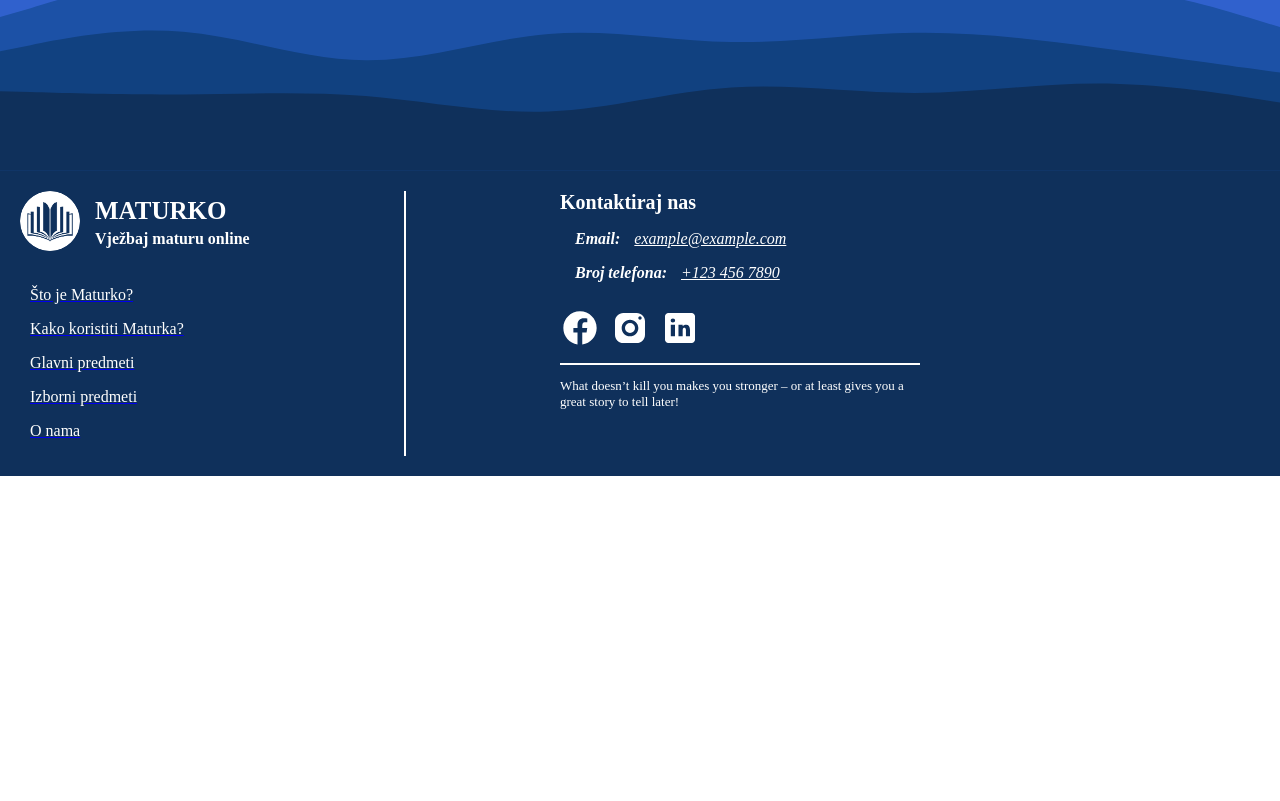
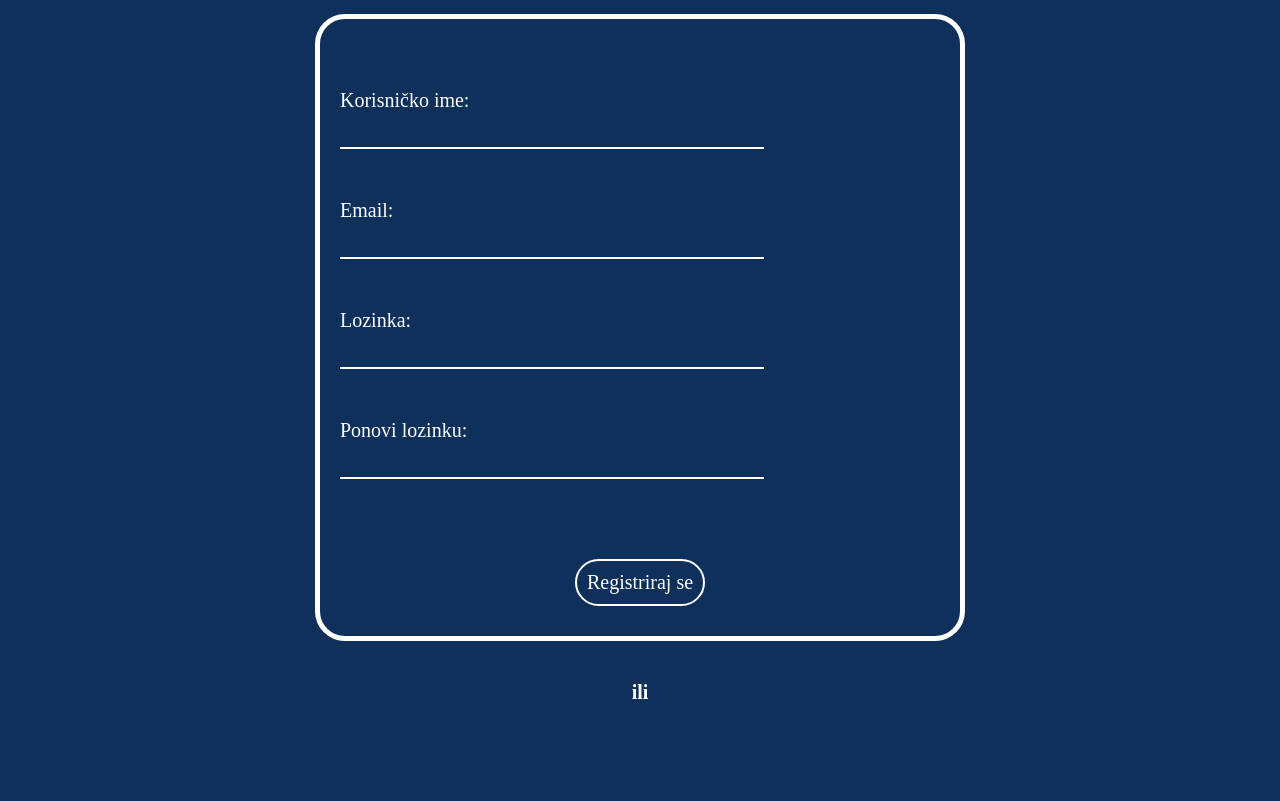
Before and after one commit to Ante-5rovic/drzavna-matura, a React (Create React App) app in the folder client/: page /register in a window 1280 px wide. Shown: the part 379-1180 px from the top of the page. Before the commit the page ends 855 px from the top, so only its background shows below. Built offline with nearby package versions, Linux system fonts and the light colour scheme; no server answers.

Commit message:
add basic registration

```diff
--- a/client/src/Pages/AuntentificationPages/LoginPage/Login.js
+++ b/client/src/Pages/AuntentificationPages/LoginPage/Login.js
@@ -39,7 +39,7 @@ const Login = () => {
             htmlFor="username"
             className="log-in-form-lable log-in-form-componenet"
           >
-            Korisničko ime / email
+            Email:
           </label>
           <input
             type="text"
@@ -55,7 +55,7 @@ const Login = () => {
             htmlFor="password"
             className="log-in-form-lable log-in-form-componenet"
           >
-            Lozinka
+            Lozinka:
           </label>
           <input
             type="password"
--- a/client/src/Pages/AuntentificationPages/LoginPage/login.css
+++ b/client/src/Pages/AuntentificationPages/LoginPage/login.css
@@ -14,6 +14,7 @@
     border-radius: 30px;
     margin-bottom: 10px;
     transition: color 0.3s ease, border 0.3s ease, border-radius 0.5s ease;
+    cursor: pointer;
 }
 
 #log-in-google-button{
@@ -96,6 +97,7 @@ input:-webkit-autofill:focus,
 input:-webkit-autofill:active{
     -webkit-box-shadow: 0 0 0 30px #0f305b inset !important;
     -webkit-text-fill-color: white !important;
+    caret-color: white;
 }
 
 @media (max-width: 576px) {
--- a/client/src/Pages/AuntentificationPages/RegisterPage/Register.js
+++ b/client/src/Pages/AuntentificationPages/RegisterPage/Register.js
@@ -1,17 +1,210 @@
-import React from 'react'
+import React, { useState } from "react";
 
-import Navbar from '../../../Components/NavbarComponent/Navbar'
-import Header from '../../../Components/HeaderComponent/Header'
-import Footer from '../../../Components/FooterComponent/Footer'
+import Navbar from "../../../Components/NavbarComponent/Navbar";
+import Header from "../../../Components/HeaderComponent/Header";
+import Footer from "../../../Components/FooterComponent/Footer";
+import GoogleLoginButton from "../LoginPage/LoginPageComponents/GoogleLoginComponent/GoogleLoginButton";
+
+import "./register.css";
 
 const Register = () => {
+  const [formData, setFormData] = useState({
+    username: "",
+    email: "",
+    password: "",
+    passwordRepeat: "",
+  });
+  const [errorMsg, setErrorMsg] = useState("");
+
+  const handleChange = (e) => {
+    const { name, value } = e.target;
+    setFormData((prevData) => ({
+      ...prevData,
+      [name]: value,
+    }));
+  };
+
+  const handleSubmit = (e) => {
+    e.preventDefault();
+    // Naša interna registracija!
+    // Pošalji formData backendu ili izvrši drugu akciju
+
+    // Treba provjeriti i na backendu, ali i ovdje cu prije slanja provjeriti
+    // jesu li zadovoljeni neki osnovni uvjti da se smanji opterecenje na backend
+
+    // Dodatno napraviti ljepsi error msg, nebitno za sada
+
+    if (formData.username === "") {
+      // Prvo provjeri jeli unesen username
+      setErrorMsg("Korisničko ime ne smije biti prazno.");
+      changeBorderError("username")
+    } else if (formData.email === "") {
+      // Provjeri jeli unesen email
+      setErrorMsg("Korisničko ime ne smije biti prazno.");
+      changeBorderError("email")
+    } else if (formData.password === "") {
+      // Provjeri jeli unesen password
+      setErrorMsg("Lozinka ne smije biti prazna.");
+      changeBorderError("password")
+    } else if (formData.passwordRepeat === "") {
+      // Provjeri jeli unesen passwordRepeat
+      setErrorMsg("Ponovljena lozinka ne smije biti prazna.");
+      changeBorderError("passwordRepeat")
+    } else {
+      const isValid = /^[^\s@]+@[^\s@]+\.[^\s@]+$/.test(formData.email);
+      if (!isValid) {
+        // Provjeri jeli mail u standardnom obliku
+        setErrorMsg(
+          "Email mora biti u ispravnom formatu. Npr: primjer@gmail.com"
+        );
+        changeBorderError("email")
+      } else if (formData.password.length < 8) {
+        // Provjeri duzinu lozinke
+        setErrorMsg("Lozinka mora imati barem 8 znakova.");
+        changeBorderError("password")
+      } else if (!/[A-Z]/.test(formData.password)) {
+        // Provjeri sadrzi li lozinka barme jedno veliko slovo
+        setErrorMsg("Lozinka mora imati barem jedno veliko slovo.");
+        changeBorderError("password")
+      } else if (!/[0-9]/.test(formData.password)) {
+        // Provjeri sadrzi li lozinka barem jedan broj
+        setErrorMsg("Lozinka mora imati barem jedan broj.");
+        changeBorderError("password")
+      } else if (!/[^a-zA-Z0-9]/.test(formData.password)) {
+        // Provjeri sadrzava li lozinka barem jedan specijalni znak
+        setErrorMsg(
+          `Lozinka mora imati barem jedan specijalni znak.Npr: !@#$%^&*(),.?":{}|<>`
+        );
+        changeBorderError("password")
+      } else if (formData.password !== formData.passwordRepeat) {
+        // Provjeri jesu li lozinke jednake
+        setErrorMsg("Lozinka i ponovljena lozinka nisu jednake.");
+        changeBorderError("passwordRepeat")
+      } else {
+        // Salji na backend <---- TO DO
+        setErrorMsg("");
+        console.log("Submitted Data:", formData);
+      }
+    }
+  };
+
+  const changeBorderError = (elementId) => {
+    const element = document.getElementById("register-"+elementId);
+    if (element) {
+      element.style.borderBottom = "2px solid red";
+    }
+  };
+  const changeBorderOnFocus = (elementId) => {
+    const element = document.getElementById("register-"+elementId);
+    if (element) {
+      element.style.borderBottom = "2px solid white";
+    }
+  };
+
   return (
-    <div>
-        <Header/>
-        <Navbar/>
-        <Footer footerImmageClass={"footer2"}/>
+    <div className="register-main-wrap">
+      <Header />
+      <Navbar />
+      <section className="register-section-wrap">
+        <h1 className="register-title">Napravi Maturko račun</h1>
+        <form onSubmit={handleSubmit} id="register-form">
+          <label
+            htmlFor="username"
+            className="register-form-lable register-form-componenet"
+          >
+            Korisničko ime:
+          </label>
+          <input
+            type="text"
+            id="register-username"
+            className="register-form-componenet register-form-input"
+            name="username"
+            value={formData.username}
+            onChange={handleChange}
+            onFocus={() => changeBorderOnFocus('username')}
+            required
+          />
+
+          <label
+            htmlFor="email"
+            className="register-form-lable register-form-componenet"
+          >
+            Email:
+          </label>
+          <input
+            type="text"
+            id="register-email"
+            className="register-form-componenet register-form-input"
+            name="email"
+            value={formData.email}
+            onChange={handleChange}
+            onFocus={() => changeBorderOnFocus('email')}
+            required
+          />
+
+          <label
+            htmlFor="password"
+            className="register-form-lable register-form-componenet"
+          >
+            Lozinka:
+          </label>
+          <input
+            type="password"
+            id="register-password"
+            className="register-form-componenet register-form-input"
+            name="password"
+            value={formData.password}
+            onChange={handleChange}
+            onFocus={() => changeBorderOnFocus('password')}
+            required
+          />
+
+          <label
+            htmlFor="passwordRepeat"
+            className="register-form-lable register-form-componenet"
+          >
+            Ponovi lozinku:
+          </label>
+          <input
+            type="password"
+            id="register-passwordRepeat"
+            className="register-form-componenet register-form-input"
+            name="passwordRepeat"
+            value={formData.passwordRepeat}
+            onChange={handleChange}
+            onFocus={() => changeBorderOnFocus('passwordRepeat')}
+            required
+          />
+
+          <label
+            id="register-form-error-msg"
+            className={`register-form-lable register-form-componenet register-form-error-msg ${
+              errorMsg ? "show" : ""
+            }`}
+          >
+            {errorMsg}
+          </label>
+
+          <div className="register-form-button-wrap">
+            <button
+              type="submit"
+              id="register-form-button"
+              className="register-form-componenet"
+            >
+              Registriraj se
+            </button>
+          </div>
+        </form>
+        <h1 className="register-form-componenet register-text-separator">
+          ili
+        </h1>
+        <div className="register-google-button-wrap register-form-componenet">
+          <GoogleLoginButton />
+        </div>
+      </section>
+      <Footer footerImmageClass={"footer2"} />
     </div>
-  )
-}
+  );
+};
 
-export default Register
+export default Register;
--- a/client/src/Pages/AuntentificationPages/RegisterPage/register.css
+++ b/client/src/Pages/AuntentificationPages/RegisterPage/register.css
@@ -0,0 +1,121 @@
+#register-form {
+    width: 80%;
+    border: 5px solid var(--text-color-light);
+    border-radius: 30px;
+    padding: 20px;
+    max-width: 600px;
+
+  }
+
+  #register-form-button{
+      border: 2px solid var(--text-color-light) ;
+      padding: 10px;
+      margin-top: 30px;
+      border-radius: 30px;
+      margin-bottom: 10px;
+      transition: color 0.3s ease, border 0.3s ease, border-radius 0.5s ease;
+      cursor: pointer;
+  }
+
+  #register-google-button{
+      width: 40px;
+  }
+
+  #register-form-error-msg{
+    color: red;
+  }
+
+  .register-main-wrap {
+    background-color: var(--primary-color);
+  }
+
+  .register-section-wrap {
+    display: flex;
+    flex-flow: column;
+    justify-content: center;
+    align-items: center;
+    align-content: center;
+    width: 80%;
+    padding: 120px 10%;
+  }
+
+  .register-title {
+    margin-bottom: 70px;
+    font-size: var(--header-0-font-size);
+    color: var(--text-color-light);
+    font-family: var(--primary-font);
+  }
+
+  .register-form-button-wrap {
+    width: 100%;
+    display: flex;
+    justify-content: center;
+  }
+
+  .register-form-componenet {
+    display: block;
+    margin: 10px 0px;
+    color: var(--text-color-light);
+    font-family: var(--primary-font);
+    background-color: transparent;
+    font-size: var(--header-2-5-font-size);
+    border: none;
+  }
+
+  .register-form-lable{
+      margin-top: 50px;
+  }
+
+  .register-form-input {
+    border-bottom: 2px solid var(--text-color-light);
+    width: 70%;
+    transition: border 0.3s ease,
+  }
+
+  .register-google-button-wrap{
+      width: 60%;
+      margin-top: 40px;
+      padding-left: 20px;
+      max-width: 400px;
+  }
+
+  .register-text-separator{
+      margin-top: 40px;
+      margin-bottom: 0px;
+  }
+
+  .register-form-error-msg {
+    opacity: 0;
+    transition: opacity 0.5s ease-in-out;
+  }
+
+  .register-form-error-msg.show {
+    opacity: 1;
+  }
+
+  #register-form-button:hover{
+      color: var(--text-color-hover-1);
+      border-color: var(--text-color-hover-1);
+      border-radius: 10px;
+  }
+
+  .register-form-input:focus,.register-form-input:valid,.register-form-input:invalid {
+    outline: none;
+    background-color: transparent !important;
+    color: var(--text-color-light);
+  }
+
+  input:-webkit-autofill,
+  input:-webkit-autofill:hover,
+  input:-webkit-autofill:focus,
+  input:-webkit-autofill:active{
+      -webkit-box-shadow: 0 0 0 30px #0f305b inset !important;
+      -webkit-text-fill-color: white !important;
+      caret-color: white;
+  }
+
+  @media (max-width: 576px) {
+      .register-section-wrap {
+          padding: 60px 10%;
+      }
+    }
```
